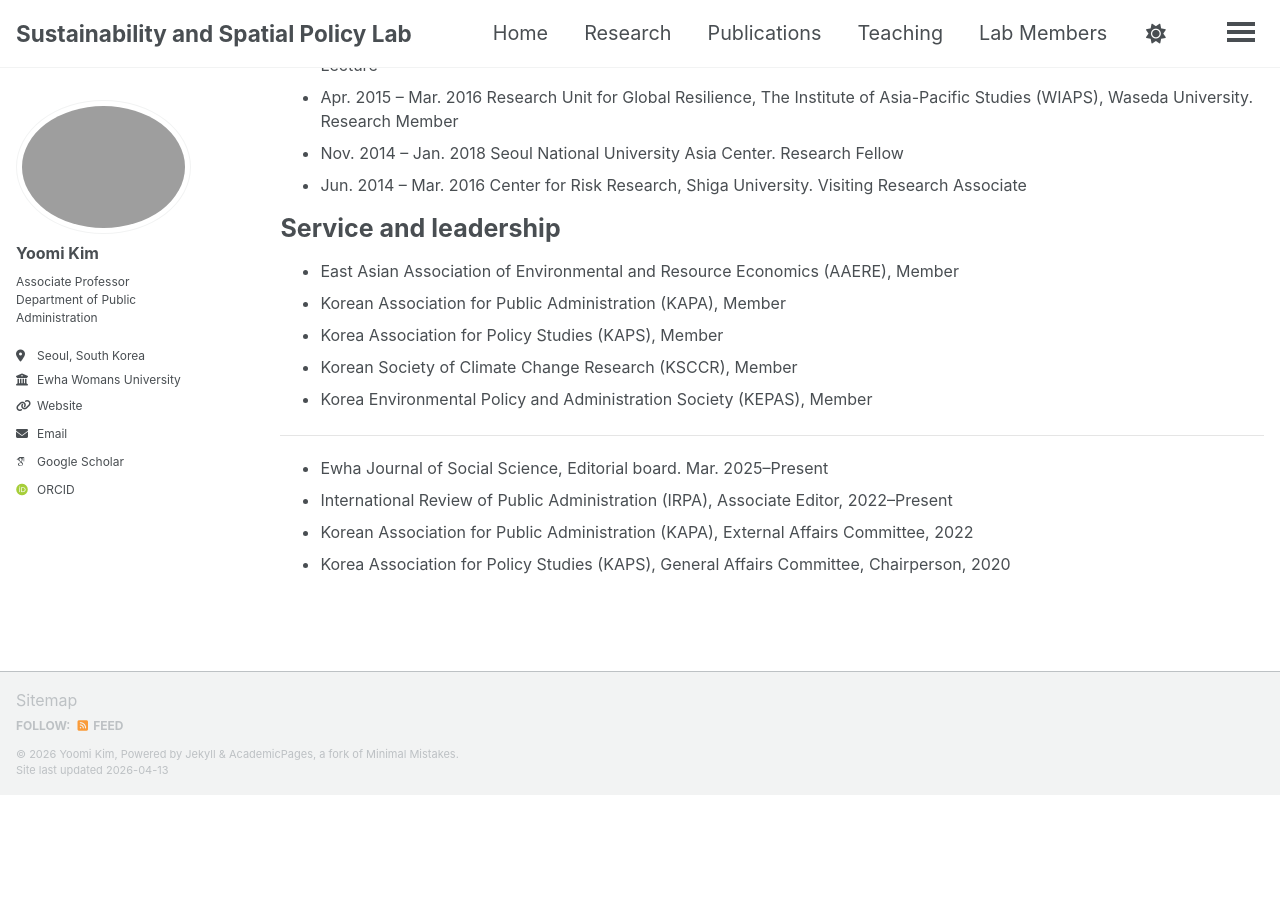
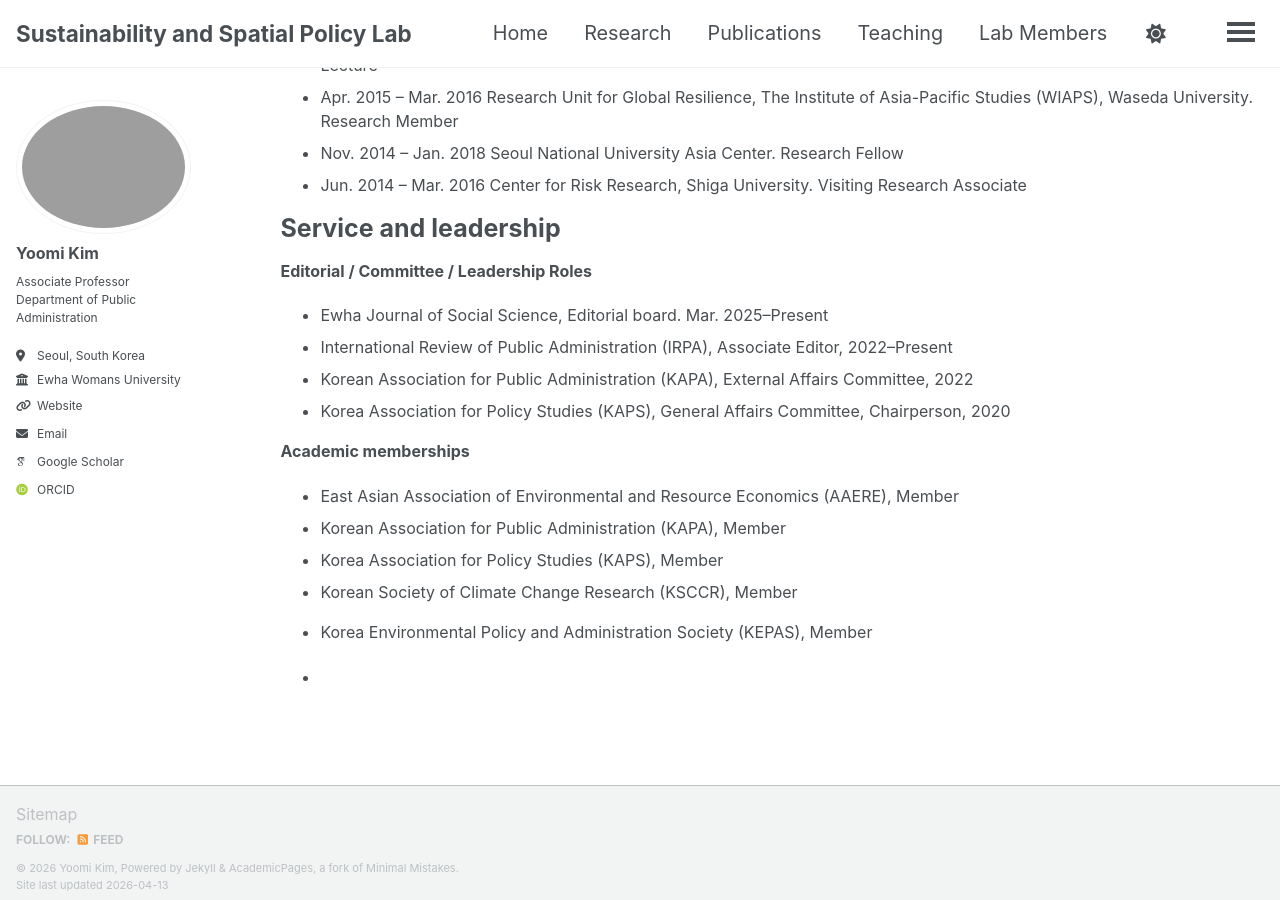
Before and after one commit to ymkim-ssplab/ymkim-ssplab.github.io, a Jekyll site: the page built from _pages/cv.md, in a window 1280 px wide and 900 px high, scrolled down 766 px. Built offline with Jekyll 4.4.1, drawn with Linux system fonts in a browser that asks for light colours; some web fonts are replaced; a script bundle is joined from its source files by our own code; library files that are not in the unit come from our copies; before the commit the page ends 1561 px from its top, so only the background shows below that.

Commit message:
Update cv.md

```diff
--- a/_pages/cv.md
+++ b/_pages/cv.md
@@ -45,15 +45,19 @@ Academic Appointments
 
 Service and leadership
 ======
+**Editorial / Committee / Leadership Roles**
+* Ewha Journal of Social Science, Editorial board. Mar. 2025–Present
+* International Review of Public Administration (IRPA), Associate Editor, 2022–Present
+* Korean Association for Public Administration (KAPA), External Affairs Committee, 2022
+* Korea Association for Policy Studies (KAPS), General Affairs Committee, Chairperson, 2020
+
+**Academic memberships**
 * East Asian Association of Environmental and Resource Economics (AAERE), Member
 * Korean Association for Public Administration (KAPA), Member
 * Korea Association for Policy Studies (KAPS), Member
 * Korean Society of Climate Change Research (KSCCR), Member
 * Korea Environmental Policy and Administration Society (KEPAS), Member
 
-<div style="height: 1px; background: #e5e5e5; margin: 24px 0 20px 0;"></div>
 
-* Ewha Journal of Social Science, Editorial board. Mar. 2025–Present
-* International Review of Public Administration (IRPA), Associate Editor, 2022–Present
-* Korean Association for Public Administration (KAPA), External Affairs Committee, 2022
-* Korea Association for Policy Studies (KAPS), General Affairs Committee, Chairperson, 2020
+
+*
```
